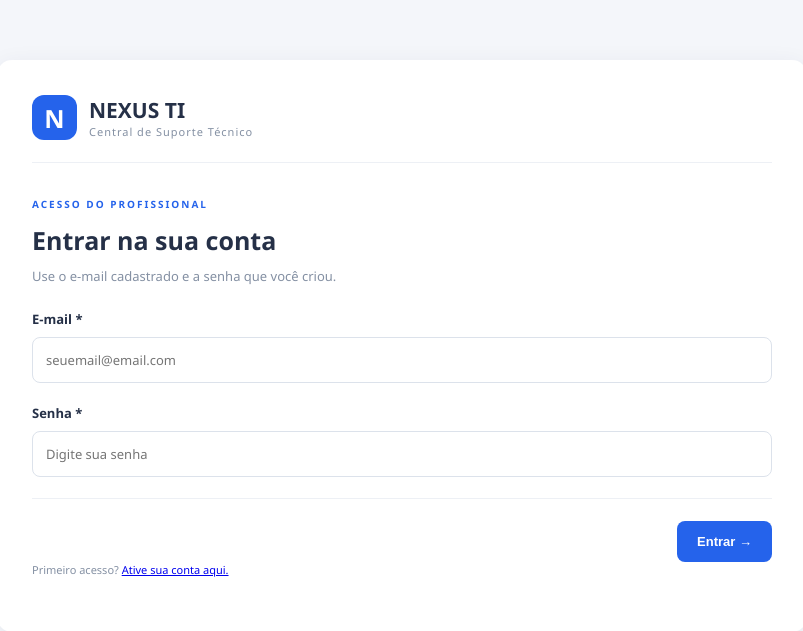
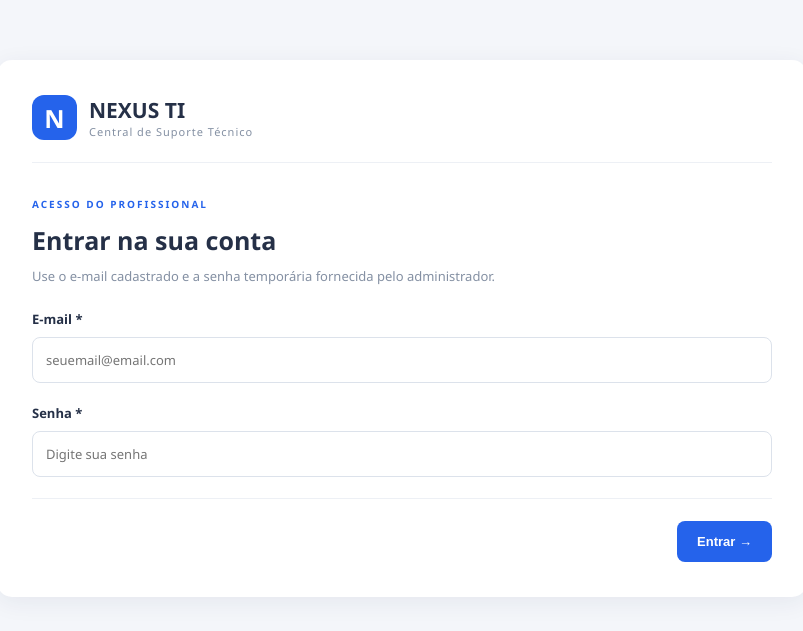
Before and after one commit to ryancavalcante1-ctrl/NEXUS-TI-public, a Flask app: page /login-tecnico in a window 1280 px wide. Shown: the top 631 px of the page, without its empty margins (238-1041 px from the left). Run offline with Flask 3, Linux system fonts and the light colour scheme; some libraries are stand-ins or nearby versions.

Commit message:
Implementa senha temporária para técnicos

```diff
--- a/LEIA-ME-IMPLANTACAO.txt
+++ b/LEIA-ME-IMPLANTACAO.txt
@@ -9,3 +9,5 @@ NEXUS TI - ATUALIZACAO DO PORTAL DE COLABORADORES
 7. Se não houver técnico ativo, o chamado não é criado e o colaborador recebe um aviso.
 
 IMPORTANTE: Não publique DATABASE_URL, chaves do Supabase, SECRET_KEY nem senhas no GitHub.
+
+8. Técnicos: o administrador cadastra o profissional; o sistema gera uma senha temporária, salva apenas o hash e libera o acesso imediatamente. A senha aparece uma única vez na mensagem de sucesso para ser entregue ao técnico por canal seguro. Não há ativação de conta para técnicos.
--- a/app.py
+++ b/app.py
@@ -486,17 +486,26 @@ def cadastrar_tecnico():
         return redirect(url_for("equipe_tecnica"))
 
     conexao = conectar_banco()
-    codigo = secrets.token_urlsafe(8)
+    # A senha temporária é exibida uma única vez ao administrador após o cadastro.
+    # O hash é salvo no banco; a senha em texto puro não é armazenada.
+    senha_temporaria = secrets.token_urlsafe(12)
+    senha_hash = generate_password_hash(senha_temporaria)
 
     try:
         conexao.execute("""
             INSERT INTO tecnicos
-            (nome, email, telefone, especialidade, codigo_ativacao)
-            VALUES (?, ?, ?, ?, ?)
-        """, (nome, email, telefone, especialidade, codigo))
+            (nome, email, telefone, especialidade, senha_hash, ativado,
+             codigo_ativacao, status)
+            VALUES (?, ?, ?, ?, ?, 1, NULL, 'Ativo')
+        """, (nome, email, telefone, especialidade, senha_hash))
         conexao.commit()
-        flash(f"Técnico cadastrado! Código de ativação: {codigo}", "sucesso")
+        flash(
+            f"Técnico cadastrado e liberado para acesso. E-mail: {email} | "
+            f"Senha temporária: {senha_temporaria}. Anote e entregue ao técnico por um canal seguro.",
+            "sucesso"
+        )
     except psycopg2.IntegrityError:
+        conexao.rollback()
         flash("Este e-mail já está cadastrado.", "erro")
     finally:
         conexao.close()
@@ -529,7 +538,7 @@ def login_colaborador():
             if not destino.startswith("/") or destino.startswith("//"):
                 destino = url_for("painel_colaborador")
             return redirect(destino)
-        flash("E-mail ou senha incorretos, ou conta ainda não ativada.", "erro")
+        flash("E-mail ou senha incorretos. Confira os dados fornecidos pelo administrador.", "erro")
     return render_template("login_colaborador.html")
 
 
@@ -647,52 +656,8 @@ def sair_colaborador():
 
 @app.route("/primeiro-acesso", methods=["GET", "POST"])
 def primeiro_acesso():
-    if request.method == "POST":
-        email = request.form.get("email", "").strip().lower()
-        codigo = request.form.get("codigo", "").strip()
-        senha = request.form.get("senha", "")
-        confirmar_senha = request.form.get("confirmar_senha", "")
-
-        if not all([email, codigo, senha, confirmar_senha]):
-            flash("Preencha todos os campos.", "erro")
-            return redirect(url_for("primeiro_acesso"))
-
-        if len(senha) < 8:
-            flash("A senha deve ter pelo menos 8 caracteres.", "erro")
-            return redirect(url_for("primeiro_acesso"))
-
-        if senha != confirmar_senha:
-            flash("As senhas não coincidem.", "erro")
-            return redirect(url_for("primeiro_acesso"))
-
-        conexao = conectar_banco()
-        try:
-            tecnico = conexao.execute("""
-                SELECT id FROM tecnicos
-                WHERE email = ?
-                  AND codigo_ativacao = ?
-                  AND ativado = 0
-                  AND status = 'Ativo'
-            """, (email, codigo)).fetchone()
-
-            if not tecnico:
-                flash("E-mail ou código inválido.", "erro")
-                return redirect(url_for("primeiro_acesso"))
-
-            senha_hash = generate_password_hash(senha)
-            conexao.execute("""
-                UPDATE tecnicos
-                SET senha_hash = ?, ativado = 1, codigo_ativacao = NULL
-                WHERE id = ?
-            """, (senha_hash, tecnico["id"]))
-            conexao.commit()
-
-            flash("Conta ativada! Sua senha foi cadastrada com sucesso.", "sucesso")
-            return render_template("primeiro_acesso.html", ativado=True)
-        finally:
-            conexao.close()
-
-    return render_template("primeiro_acesso.html", ativado=False)
+    flash("A ativação não é mais necessária. O administrador fornece uma senha temporária no cadastro.", "info")
+    return redirect(url_for("login_tecnico"))
 
 
 # --------------------------------------------------
@@ -720,7 +685,6 @@ def login_tecnico():
         if (
             tecnico
             and tecnico["status"] == "Ativo"
-            and tecnico["ativado"] == 1
             and tecnico["senha_hash"]
             and check_password_hash(tecnico["senha_hash"], senha)
         ):
@@ -729,7 +693,7 @@ def login_tecnico():
             session["tecnico_nome"] = tecnico["nome"]
             return redirect(url_for("painel_tecnico"))
 
-        flash("E-mail ou senha incorretos, ou conta ainda não ativada.", "erro")
+        flash("E-mail ou senha incorretos. Confira os dados fornecidos pelo administrador.", "erro")
         return redirect(url_for("login_tecnico"))
 
     return render_template("login_tecnico.html")
--- a/templates/login_tecnico.html
+++ b/templates/login_tecnico.html
@@ -20,7 +20,7 @@
             <div class="form-title">
                 <span>ACESSO DO PROFISSIONAL</span>
                 <h2>Entrar na sua conta</h2>
-                <p>Use o e-mail cadastrado e a senha que você criou.</p>
+                <p>Use o e-mail cadastrado e a senha temporária fornecida pelo administrador.</p>
             </div>
 
             {% with mensagens = get_flashed_messages(with_categories=true) %}
@@ -47,10 +47,6 @@
                 </div>
             </form>
 
-            <p class="required-info">
-                Primeiro acesso?
-                <a href="{{ url_for('primeiro_acesso') }}">Ative sua conta aqui.</a>
-            </p>
         </section>
     </main>
 </body>
--- a/templates/tecnicos.html
+++ b/templates/tecnicos.html
@@ -21,7 +21,7 @@
     <div class="section-header">
         <div>
             <h2>Cadastrar técnico</h2>
-            <p>Preencha os dados do novo profissional.</p>
+            <p>Preencha os dados do profissional. Uma senha temporária será gerada automaticamente e exibida após o cadastro.</p>
         </div>
     </div>
 
```
